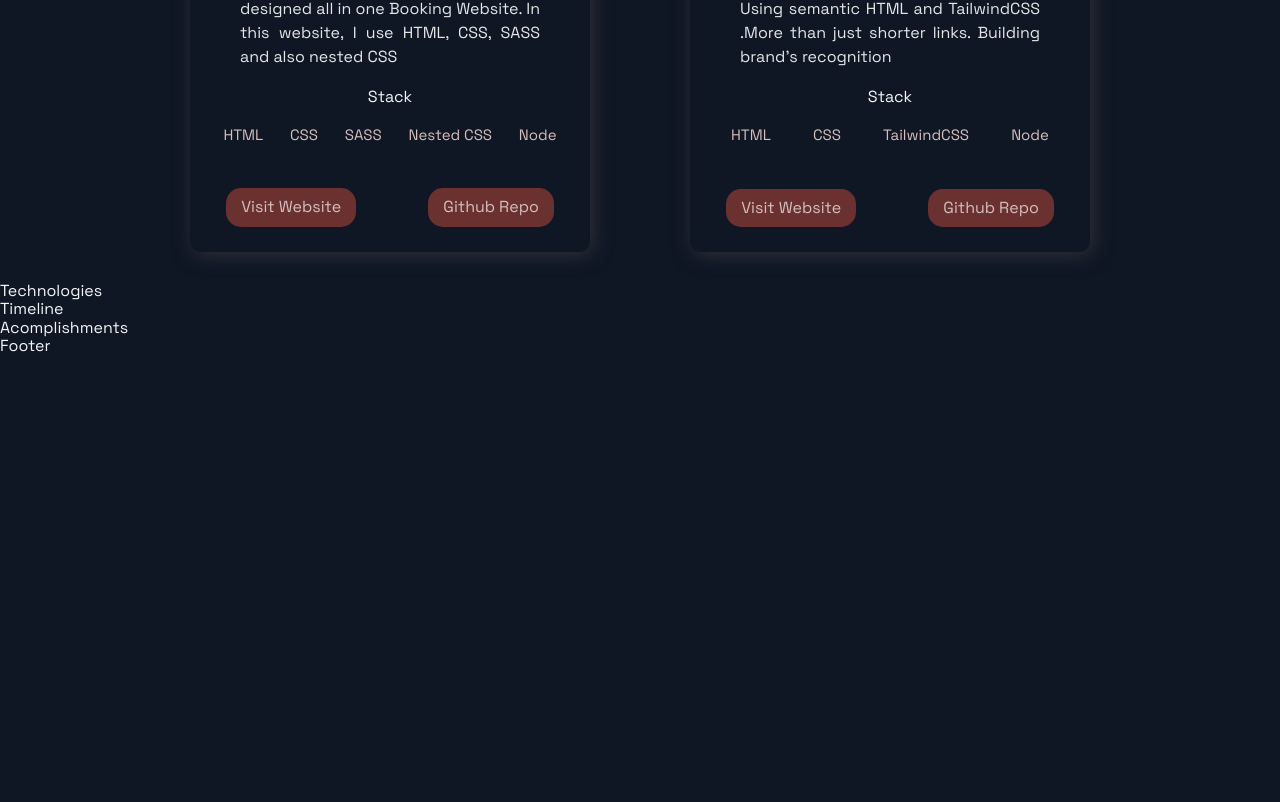
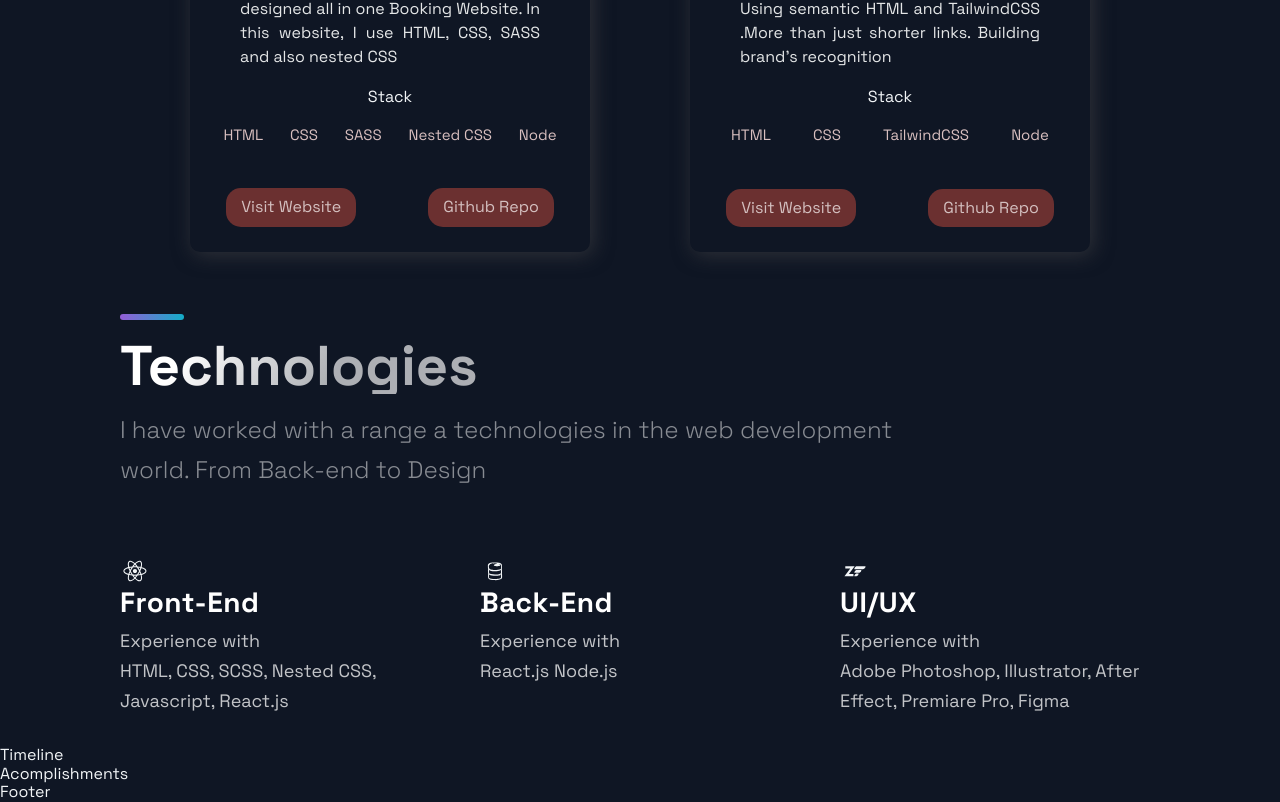
Before and after one commit to SpJishan/portfolio_website, a Next.js app: page / in a window 1280 px wide. Shown: the part 2034-2836 px from the top of the page. Before the commit the page ends 2390 px from the top, so only its background shows below. Built offline with nearby package versions, Linux system fonts and the light colour scheme.

Commit message:
Completed Technologies section

```diff
--- a/src/components/Technologies/Technologies.js
+++ b/src/components/Technologies/Technologies.js
@@ -4,9 +4,48 @@
 import { List, ListContainer, ListItem, ListParagraph, ListTitle } from './TechnologiesStyles';
 
 const Technologies = () =>  (
-  <div>
-    Technologies
-  </div>
+  <Section id="tech">
+  <SectionDivider />
+  <br />
+  <SectionTitle>Technologies</SectionTitle>
+  <SectionText>
+    I have worked with a range a technologies in the web development world.
+    From Back-end to Design
+  </SectionText>
+  <List>
+    <ListItem>
+      <DiReact size="3rem" />
+      <ListContainer>
+        <ListTitle>Front-End</ListTitle>
+        <ListParagraph>
+        Experience with <br />
+        HTML, CSS, SCSS, Nested CSS, Javascript, React.js
+        </ListParagraph>
+      </ListContainer>
+    </ListItem>
+    <ListItem>
+      <DiFirebase size="3rem" />
+      <ListContainer>
+        <ListTitle>Back-End</ListTitle>
+        <ListParagraph>
+          Experience with <br />
+          React.js Node.js
+        </ListParagraph>
+      </ListContainer>
+    </ListItem>
+    <ListItem>
+      <DiZend size="3rem" />
+      <ListContainer>
+        <ListTitle>UI/UX</ListTitle>
+        <ListParagraph>
+          Experience with <br />
+          Adobe Photoshop, Illustrator, After Effect, Premiare Pro, Figma
+        </ListParagraph>
+      </ListContainer>
+    </ListItem>
+  </List>
+</Section>
+
 );
 
 export default Technologies;
```
